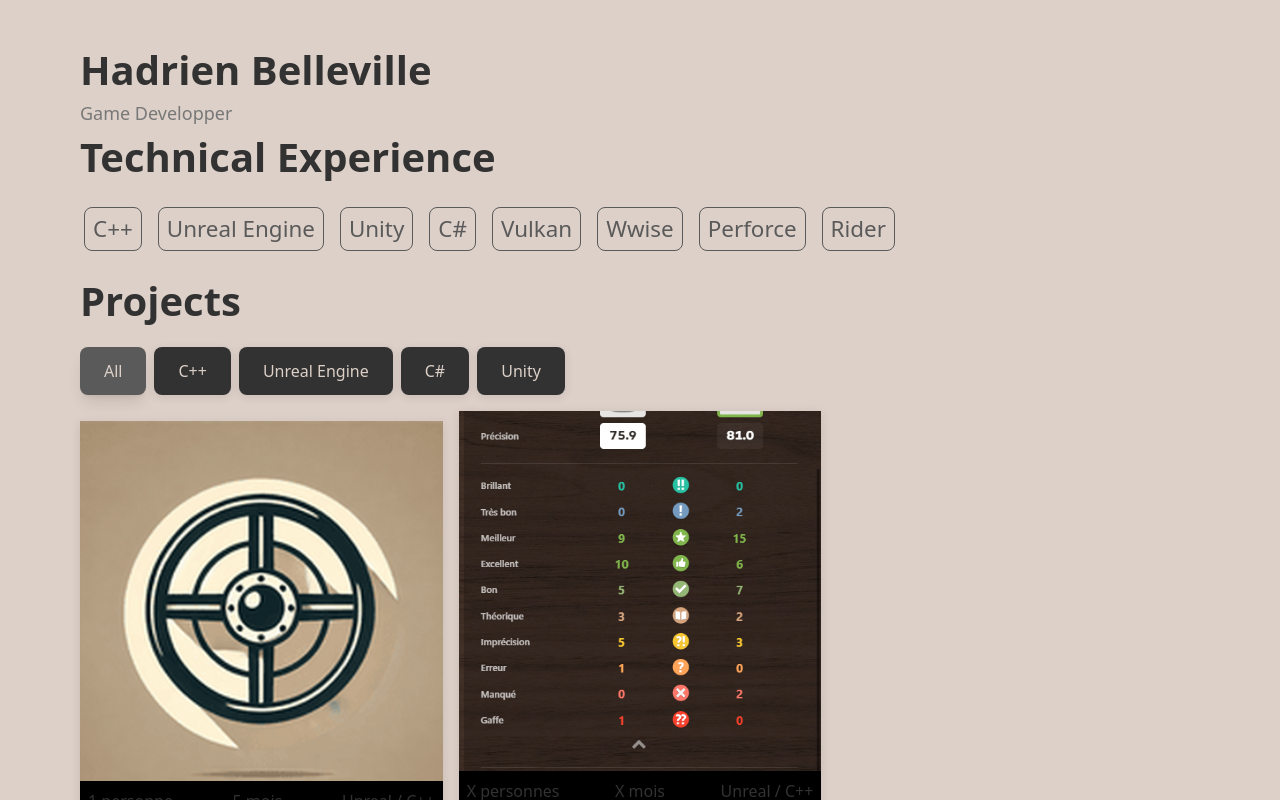
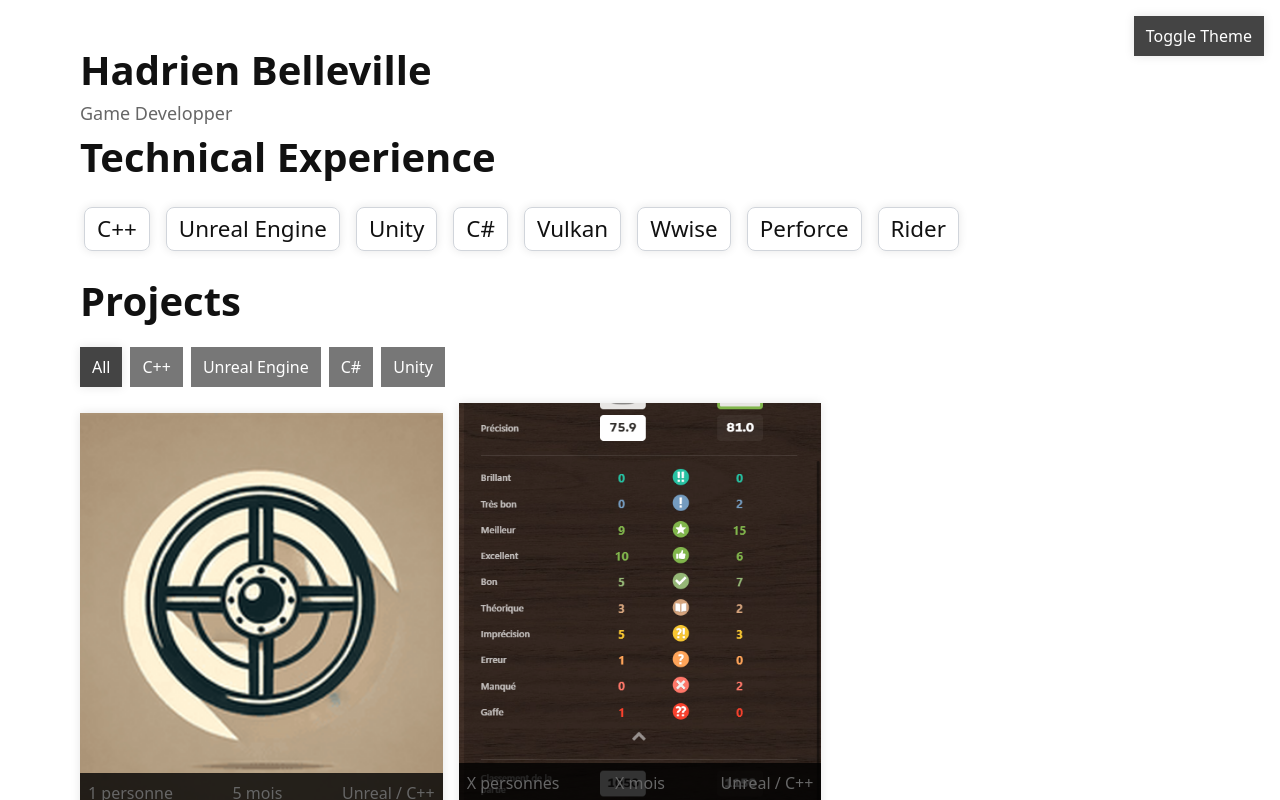
Before and after one commit to vraus/portfolio, a Next.js app: page / in a window 1280 px wide. Shown: the top 800 px of the page. Built offline with nearby package versions, Linux system fonts and the light colour scheme.

Commit message:
Style modifications Trying out styles

```diff
--- a/src/app/page.tsx
+++ b/src/app/page.tsx
@@ -6,32 +6,19 @@ import Layout from "../components/Layout"
 import Educations from "../components/Educations"
 import Projects from "@/components/Projects";
 import TechnicalExperience from "@/components/Technical";
+import ThemeToggleButton from "@/components/ThemeToggleButton";
 
 
 
 export default function Home() {
-  /*const [theme, setTheme] = useState<"light" | "dark">(() => {
-    if (typeof window !== "undefined") {
-      return localStorage.getItem("theme") === "dark" ? "dark" : "light";
-    }
-    return "light";
-  });*/
-
-  /*useEffect(() => {
-    if (typeof window !== "undefined") {
-      document.documentElement.classList.remove("light", "dark");
-      document.documentElement.classList.add(theme);
-      localStorage.setItem("theme", theme);
-    }
-  }, [theme]);*/
-
-  /*const toggleTheme = () => {
-    setTheme((prevTheme) => (prevTheme === "light" ? "dark" : "light"));
-  };*/
 
   return (
     <div className="container">
       <Layout>
+
+        <div className="absolute top-4 right-4">
+          <ThemeToggleButton />
+        </div>
 
         <div className="mb-4">
           <TechnicalExperience />
--- a/src/components/FilterButtons.tsx
+++ b/src/components/FilterButtons.tsx
@@ -15,8 +15,8 @@ export default function FilterButtons({
           onClick={() => setFilter(tag)}
           className={`btn transition ${
             activeFilter === tag
-              ? "btn-secondary text-primary shadow-lg"
-              : "btn-primary text-gray-800"
+              ? "btn-primary text-primary shadow-lg"
+              : "btn-secondary text-gray-800"
           }`}
         >
           {tag}
--- a/src/components/ProjectCard.tsx
+++ b/src/components/ProjectCard.tsx
@@ -15,7 +15,7 @@ export default function ProjectCard({ project }: { project: Project }) {
                     height={100}
                     aria-hidden="true"
                 />
-                <div className="absolute bottom-0 w-full bg-opacity-50 bg-black p-2 text-primary flex justify-between items-center">
+                <div className="absolute bottom-0 w-full bg-opacity-50 p-2 flex justify-between items-center additional-info text-primary ">
                     <span>{project.team_size}</span>
                     <span>{project.duration}</span>
                     <span>{project.language}</span>
--- /dev/null
+++ b/src/components/ThemeToggleButton.tsx
@@ -0,0 +1,31 @@
+import {useEffect, useState} from "react";
+
+function ThemeToggleButton() {
+
+    const [theme, setTheme] = useState<"light" | "dark">(() => {
+        if (typeof window !== "undefined") {
+            return localStorage.getItem("theme") === "dark" ? "dark" : "light";
+        }
+        return "light";
+    });
+
+    useEffect(() => {
+        if (typeof window !== "undefined") {
+            document.documentElement.classList.remove("light", "dark");
+            document.documentElement.classList.add(theme);
+            localStorage.setItem("theme", theme);
+        }
+    }, [theme]);
+
+    const toggleTheme = () => {
+        setTheme((prevTheme) => (prevTheme === "light" ? "dark" : "light"));
+    };
+
+    return (
+        <div>
+            <button className="btn btn-primary" onClick={toggleTheme}>Toggle Theme</button>
+        </div>
+    );
+}
+
+export default ThemeToggleButton;
--- a/src/styles/globals.css
+++ b/src/styles/globals.css
@@ -1,71 +1,104 @@
 @import "tailwindcss";
 
-/* 🎨 Définition des couleurs et styles globaux */
 :root {
-  --color-background: #DDD0C8; /* Fond principal beige */
-  --color-secondary: #C4B6AD; /* Fond secondaire plus foncé */
-  --color-primary: #323232; /* Gris foncé principal */
-  --color-primary-hover: #454545; /* Gris foncé au survol */
-  --color-accent: #5A5A5A; /* Gris moyen pour les accents */
-  --color-accent-light: #787878; /* Gris clair pour détails */
+  --color-background: #ffffff; /* Blanc */
+  --color-background-alt: #f5f5f5; /* Gris clair */
+  --color-border: #d1d5db; /* Gris moyen */
 
-  --color-text-primary: #323232; /* Texte principal */
-  --color-text-secondary: #5A5A5A; /* Texte secondaire */
-  --color-text-muted: #787878; /* Texte atténué */
+  --color-primary: #444; /* Gris foncé */
+  --color-primary-hover: #333; /* Gris plus foncé */
+  --color-primary-lighter: #666; /* Gris moyen */
 
-  --shadow-soft: 0 2px 10px rgba(0, 0, 0, 0.1);
-  --shadow-strong: 0 4px 20px rgba(0, 0, 0, 0.2);
+  --color-secondary: #777; /* Gris intermédiaire */
+  --color-secondary-hover: #555; /* Gris plus foncé */
+
+  --color-accent: #aaa; /* Gris clair */
+  --color-accent-hover: #888; /* Gris moyen */
+
+  --color-text-primary: #111; /* Presque noir */
+  --color-text-secondary: #666; /* Gris moyen */
+  --color-text-inverted: #ffffff; /* Blanc (pour fond foncé) */
+
+  --color-success: #4a4a4a; /* Gris foncé */
+  --color-warning: #777; /* Gris intermédiaire */
+  --color-error: #222; /* Presque noir */
+
+  --dark-bg: #111; /* Noir */
+  --dark-text: #f3f4f6; /* Gris très clair */
+
+  --shadow-soft: 0 0px 10px rgba(0, 0, 0, 0.1);
+  --shadow-strong: 0 0px 20px rgba(0, 0, 0, 0.2);
 }
 
-/* 🌓 Mode sombre */
+
+/* 🌓 Mode sombre - Noir & Violet Néon */
 .dark {
-  --color-background: #081521;
-  --color-secondary: #001f33;
-  --color-primary: #DDD0C8;
-  --color-primary-hover: #E8DCD3;
-  --color-accent: #BFA181;
-  --color-accent-light: #DAC4A6;
+  /* 🎨 Palette principale */
+  --color-background: #0a0a0a; /* Noir profond */
+  --color-background-alt: #161616; /* Noir légèrement éclairci */
+  --color-border: #3a0057; /* Violet très sombre */
 
-  --color-text-primary: #BFA181;
-  --color-text-secondary: #DAC4A6;
-  --color-text-muted: #A0978E;
+  /* 🌟 Couleurs principales */
+  --color-primary: #8a2be2; /* Violet électrique */
+  --color-primary-hover: #9b30ff; /* Violet plus clair */
+  --color-primary-lighter: #b66dff; /* Lavande néon */
+
+  --color-secondary: #e8d3ff;
+  --color-secondary-hover: #c09ee4;
+
+  /* 🔥 Accents */
+  --color-accent: #ff00ff; /* Magenta néon */
+  --color-accent-hover: #ff66ff; /* Rose flashy */
+
+  /* 🖊️ Texte */
+  --color-text-primary: #954ada; /* Lavande très clair pour bon contraste */
+  --color-text-secondary: #e6e6fa; /* Violet pâle pour les textes secondaires */
+  --color-text-inverted: #0a0a0a; /* Noir pour les zones très claires */
+
+  /* ✅ États (ex: boutons, alertes...) */
+  --color-success: #33ff99; /* Vert néon */
+  --color-warning: #ffcc00; /* Jaune lumineux */
+  --color-error: #ff0044; /* Rouge néon */
+
+  /* ✨ Ombres */
+  --shadow-soft: 0 0px 10px rgba(138, 43, 226, 0.3); /* Ombre violette douce */
+  --shadow-strong: 0 0px 20px rgba(255, 0, 255, 0.4); /* Ombre magenta intense */
 }
 
-/* 🌍 Arrière-plans */
+
+
+/* Arrière-plans */
 .bg-background { background-color: var(--color-background); }
-.bg-secondary { background-color: var(--color-secondary); }
-.bg-primary { background-color: var(--color-primary); }
+.bg-secondary { background-color: var(--color-background-alt); }
 .bg-hover { background-color: var(--color-primary-hover); }
 .bg-accent { background-color: var(--color-accent); }
 
-/* 🎭 Textes */
+/* Textes */
 .text-primary { color: var(--color-text-primary); }
 .text-secondary { color: var(--color-text-secondary); }
-.text-muted { color: var(--color-text-muted); }
 .text-background { color: var(--color-background); }
 
-/* 🔲 Bordures */
+/* Bordures */
 .border-primary { border-color: var(--color-primary); }
 .border-secondary { border-color: var(--color-secondary); }
 .border-accent { border-color: var(--color-accent); }
 
-/* ✨ Ombres */
+/* Ombres */
 .shadow-soft { box-shadow: var(--shadow-soft); }
 .shadow-strong { box-shadow: var(--shadow-strong); }
 
-/* 🖍 Boutons réutilisables */
+/* Boutons réutilisables */
 .btn {
   display: inline-block;
-  padding: 0.75rem 1.5rem;
+  padding: 0.5rem 0.75rem;
   font-weight: 500;
   text-align: center;
-  border-radius: 0.5rem;
   transition: all 0.3s ease-in-out;
 }
 
 .btn-primary {
   background-color: var(--color-primary);
-  color: var(--color-background);
+  color: var(--color-text-inverted);
   box-shadow: var(--shadow-soft);
 }
 
@@ -75,33 +108,34 @@
 }
 
 .btn-secondary {
-  background-color: var(--color-accent);
-  color: var(--color-background);
+  background-color: var(--color-secondary);
+  color: var(--color-text-inverted);
 }
 
 .btn-secondary:hover {
-  background-color: var(--color-accent-light);
+  background-color: var(--color-secondary-hover);
 }
 
-.tech-tag{
+.tech-tag {
   text-align: center;
-  border-color: var(--color-accent);
-  color: var(--color-accent);
+  border-color: var(--color-border);
+  color: var(--color-text-primary);
   border-radius: 0.5rem;
-  padding: 0.25rem 0.5rem;
+  padding: 0.25rem 0.75rem;
   margin: 0.25rem;
   font-size: 1.4rem;
   font-weight: 500;
-  transition: all 0.3s ease-in-out;
   border-width: 1px;
+  box-shadow: var(--shadow-soft);
 }
 
 .link-primary {
-  background-color : var(--color-background);
+  background-color: var(--color-secondary);
+  color: var(--color-text-inverted);
 }
 
 .link-primary:hover {
-  background-color : var(--color-secondary);
+  background-color: var(--color-secondary-hover);
 }
 
 /* Layout */
@@ -114,9 +148,14 @@
 
 /* Cartes */
 .card {
-  background: var(--color-secondary);
+  background: var(--color-background-alt);
   padding: 1.5rem;
-  border-radius: 1rem;
+  box-shadow: var(--shadow-soft);
+}
+
+.card-secondary {
+  background: var(--color-primary-hover);
+  padding: 1.5rem;
   box-shadow: var(--shadow-soft);
 }
 
@@ -125,6 +164,11 @@
   display: grid;
   grid-template-columns: repeat(auto-fit, minmax(300px, 1fr));
   gap: 1.5rem;
+}
+
+.additional-info {
+  background-color: rgba(0, 0, 0, 0.8);
+  color: var(--color-text-secondary);
 }
 
 /* Texts */
@@ -137,7 +181,7 @@ h1 {
 h2 {
   font-size: 2rem;
   font-weight: bold;
-  color: var(--color-text-secondary);
+  color: var(--color-text-primary);
 }
 
 h3 {
@@ -148,7 +192,7 @@ h3 {
 
 p {
   font-size: 1.125rem;
-  color: var(--color-text-muted);
+  color: var(--color-text-secondary);
 }
 
 /* Utils */
@@ -159,3 +203,32 @@ p {
 .scrollbar-hidden::-webkit-scrollbar {
   display: none;
 }
+
+/* Scrollbar personnalisée pour la modale */
+.modal-content {
+  background-color: var(--color-background);
+  overflow-y: auto;
+  scrollbar-width: thin;
+  scrollbar-color: var(--color-accent) var(--color-secondary);
+  padding: 2rem;
+}
+
+/* Pour Webkit (Chrome, Safari, Edge) */
+.modal-content::-webkit-scrollbar {
+  width: 8px;
+}
+
+.modal-content::-webkit-scrollbar-track {
+  background: var(--color-secondary);
+  border-radius: 10px;
+}
+
+.modal-content::-webkit-scrollbar-thumb {
+  background: var(--color-accent);
+  border-radius: 10px;
+  transition: background 0.3s ease-in-out;
+}
+
+.modal-content::-webkit-scrollbar-thumb:hover {
+  background: var(--color-accent-hover);
+}
```
Also changed, not shown: src/components/Modal.tsx (+26 -14 lines).
